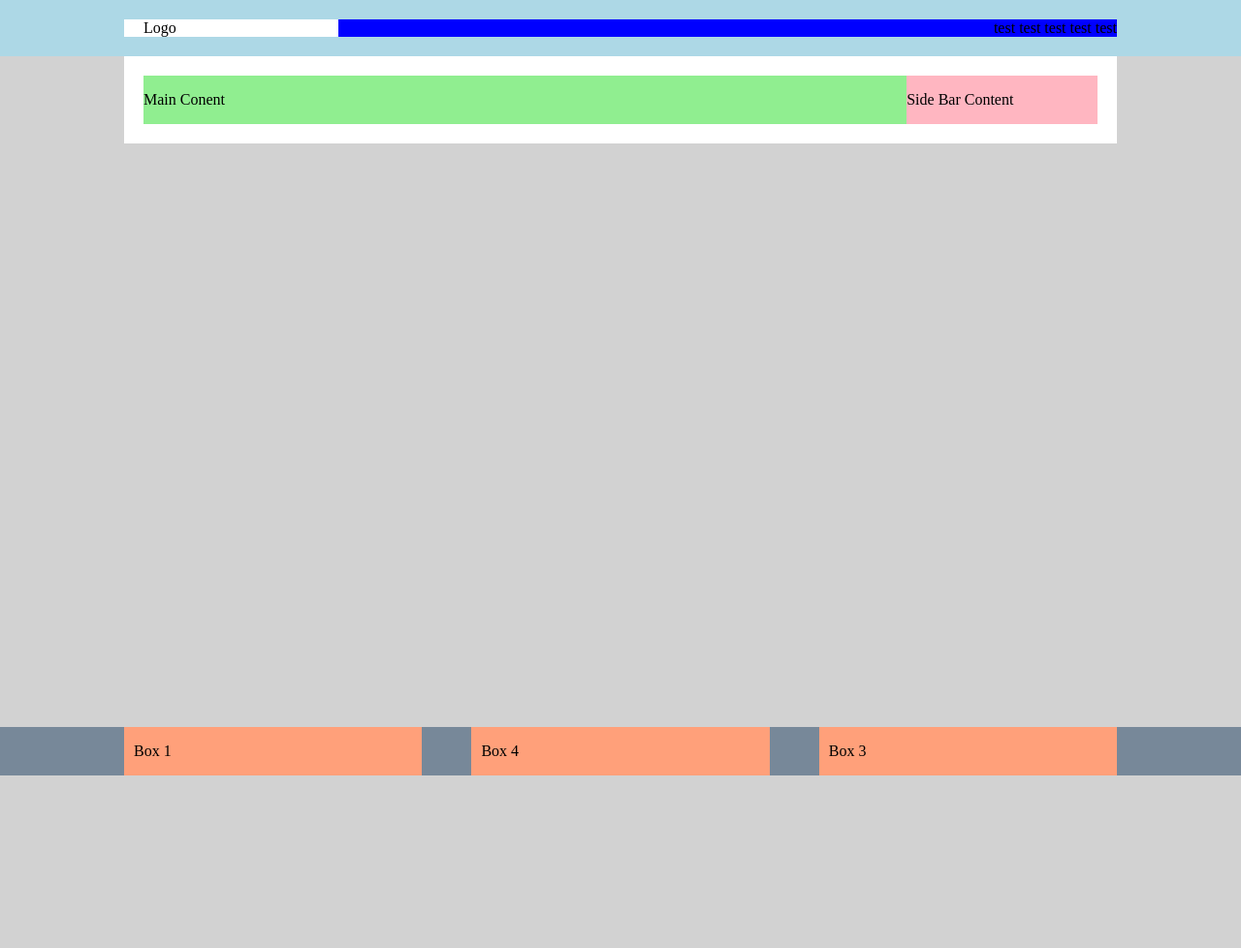
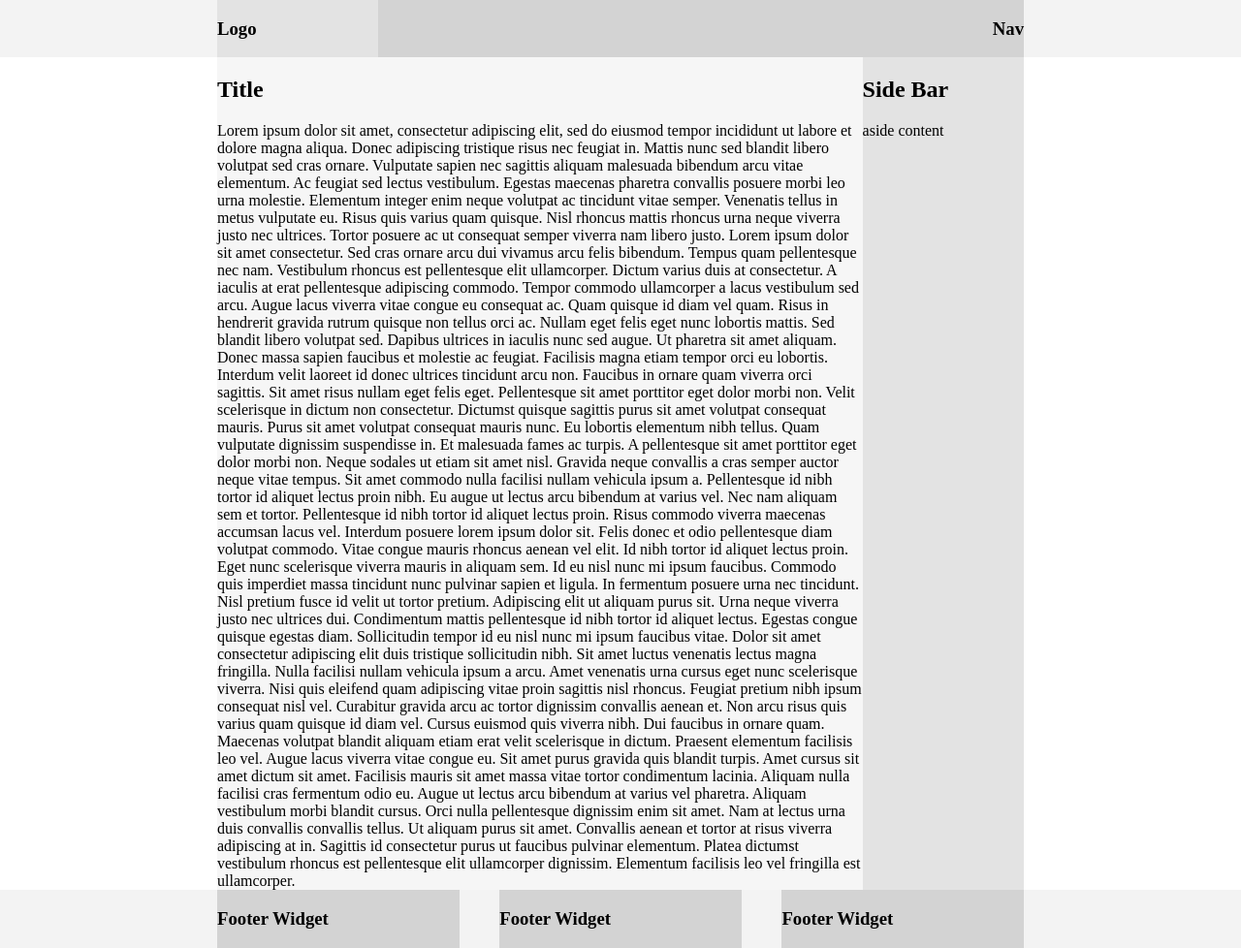
Before and after one commit to zrosensohn/flex-box-example, a plain HTML site: page index.html in a window 1280 px wide. Shown: the whole page at 97% size. Before the commit the page ends 800 px from the top, so only its background shows below. Drawn offline with Linux system fonts and the light colour scheme.

Commit message:
updated index and css with more refined undersatnding of flexbox

```diff
--- a/index.html
+++ b/index.html
@@ -4,76 +4,60 @@
     <meta charset="UTF-8">
     <meta name="viewport" content="width=device-width, initial-scale=1.0">
     <meta http-equiv="X-UA-Compatible" content="ie=edge">
-    <link rel="stylesheet" type="text/css" href="style.css">
+    <link rel="stylesheet" href="style.css">
     <title>Document</title>
 </head>
-
-<body class="site">
-
+<body>
     <header>
-        <div class="container">
-
+        <div class="width-container">
             <div class="nav-container">
-                <div id="logo">Logo</div>
-
-                <nav>
-                    <ul>
-                        <li>test</li>
-                        <li>test</li>
-                        <li>test</li>
-                        <li>test</li>
-                        <li>test</li>
-                    </ul>
+                <div id="logo">
+                    <h3>Logo</h3>
+                </div>
+                <nav class="nav">
+                    <h3>Nav</h3>
                 </nav>
             </div>
-
         </div>
     </header>
 
+    <main class="main-content-container">
+        <div class="width-container">
+            <div class="inner-main-content-container">
+                <article class="article-content-container">
+                    <h1>Title</h1>
+                        Lorem ipsum dolor sit amet, consectetur adipiscing elit, sed do eiusmod tempor incididunt ut labore et dolore magna aliqua. Donec adipiscing tristique risus nec feugiat in. Mattis nunc sed blandit libero volutpat sed cras ornare. Vulputate sapien nec sagittis aliquam malesuada bibendum arcu vitae elementum. Ac feugiat sed lectus vestibulum. Egestas maecenas pharetra convallis posuere morbi leo urna molestie. Elementum integer enim neque volutpat ac tincidunt vitae semper. Venenatis tellus in metus vulputate eu. Risus quis varius quam quisque. Nisl rhoncus mattis rhoncus urna neque viverra justo nec ultrices. Tortor posuere ac ut consequat semper viverra nam libero justo. Lorem ipsum dolor sit amet consectetur. Sed cras ornare arcu dui vivamus arcu felis bibendum. Tempus quam pellentesque nec nam. Vestibulum rhoncus est pellentesque elit ullamcorper. Dictum varius duis at consectetur. A iaculis at erat pellentesque adipiscing commodo. Tempor commodo ullamcorper a lacus vestibulum sed arcu. Augue lacus viverra vitae congue eu consequat ac. Quam quisque id diam vel quam.
 
-    <article class="site-content">
+                        Risus in hendrerit gravida rutrum quisque non tellus orci ac. Nullam eget felis eget nunc lobortis mattis. Sed blandit libero volutpat sed. Dapibus ultrices in iaculis nunc sed augue. Ut pharetra sit amet aliquam. Donec massa sapien faucibus et molestie ac feugiat. Facilisis magna etiam tempor orci eu lobortis. Interdum velit laoreet id donec ultrices tincidunt arcu non. Faucibus in ornare quam viverra orci sagittis. Sit amet risus nullam eget felis eget.
 
-        <div class="container">
+                        Pellentesque sit amet porttitor eget dolor morbi non. Velit scelerisque in dictum non consectetur. Dictumst quisque sagittis purus sit amet volutpat consequat mauris. Purus sit amet volutpat consequat mauris nunc. Eu lobortis elementum nibh tellus. Quam vulputate dignissim suspendisse in. Et malesuada fames ac turpis. A pellentesque sit amet porttitor eget dolor morbi non. Neque sodales ut etiam sit amet nisl. Gravida neque convallis a cras semper auctor neque vitae tempus. Sit amet commodo nulla facilisi nullam vehicula ipsum a. Pellentesque id nibh tortor id aliquet lectus proin nibh. Eu augue ut lectus arcu bibendum at varius vel. Nec nam aliquam sem et tortor. Pellentesque id nibh tortor id aliquet lectus proin. Risus commodo viverra maecenas accumsan lacus vel. Interdum posuere lorem ipsum dolor sit. Felis donec et odio pellentesque diam volutpat commodo.
 
-            <div class="article-content-container">
+                        Vitae congue mauris rhoncus aenean vel elit. Id nibh tortor id aliquet lectus proin. Eget nunc scelerisque viverra mauris in aliquam sem. Id eu nisl nunc mi ipsum faucibus. Commodo quis imperdiet massa tincidunt nunc pulvinar sapien et ligula. In fermentum posuere urna nec tincidunt. Nisl pretium fusce id velit ut tortor pretium. Adipiscing elit ut aliquam purus sit. Urna neque viverra justo nec ultrices dui. Condimentum mattis pellentesque id nibh tortor id aliquet lectus. Egestas congue quisque egestas diam. Sollicitudin tempor id eu nisl nunc mi ipsum faucibus vitae. Dolor sit amet consectetur adipiscing elit duis tristique sollicitudin nibh. Sit amet luctus venenatis lectus magna fringilla. Nulla facilisi nullam vehicula ipsum a arcu. Amet venenatis urna cursus eget nunc scelerisque viverra. Nisi quis eleifend quam adipiscing vitae proin sagittis nisl rhoncus. Feugiat pretium nibh ipsum consequat nisl vel.
 
-                <div class="main-content">
-                    <p>Main Conent</p>
-                </div>
-
-                <div class="side-bar-content">
-                    <p>Side Bar Content</p>
-                </div>
-
+                        Curabitur gravida arcu ac tortor dignissim convallis aenean et. Non arcu risus quis varius quam quisque id diam vel. Cursus euismod quis viverra nibh. Dui faucibus in ornare quam. Maecenas volutpat blandit aliquam etiam erat velit scelerisque in dictum. Praesent elementum facilisis leo vel. Augue lacus viverra vitae congue eu. Sit amet purus gravida quis blandit turpis. Amet cursus sit amet dictum sit amet. Facilisis mauris sit amet massa vitae tortor condimentum lacinia. Aliquam nulla facilisi cras fermentum odio eu. Augue ut lectus arcu bibendum at varius vel pharetra. Aliquam vestibulum morbi blandit cursus. Orci nulla pellentesque dignissim enim sit amet. Nam at lectus urna duis convallis convallis tellus. Ut aliquam purus sit amet. Convallis aenean et tortor at risus viverra adipiscing at in. Sagittis id consectetur purus ut faucibus pulvinar elementum. Platea dictumst vestibulum rhoncus est pellentesque elit ullamcorper dignissim. Elementum facilisis leo vel fringilla est ullamcorper.
+                </article>
+                <aside class="aside-container">
+                    <h2>Side Bar</h2>
+                    aside content
+                </aside>
             </div>
-
         </div>
-
-    </article>
-
+    </main>
 
     <footer>
-
-        <div class="container">
-
-            <div class="footer-container">
-
-                <div class="footer-box">
-                    <p>Box 1</p>
+        <div class="width-container">
+            <div class="footer-content-container">
+                <div class="footer-widget">
+                    <h3>Footer Widget</h3>
                 </div>
-
-                <div class="footer-box">
-                    <p>Box 4</p>
+                <div class="footer-widget">
+                    <h3>Footer Widget</h3>
                 </div>
-
-                <div class="footer-box">
-                    <p>Box 3</p>
+                <div class="footer-widget">
+                    <h3>Footer Widget</h3>
                 </div>
-
             </div>
-
         </div>
-
     </footer>
 
 </body>
--- a/style.css
+++ b/style.css
@@ -1,93 +1,94 @@
+*{
+    box-sizing: border-box;
+    -webkit-font-smoothing: antialiased;
+    -moz-osx-font-smoothing: grayscale;
+}
+
 html {
-    min-height: 100vh;
-
+    height: 100%;
 }
 
 body {
     margin:0;
     padding: 0;
-    background-color: #d2d2d2;
+    display: flex;
+    flex-direction: column;
+    height: 100%;
 }
 
-.site {
-    display: flex;
-    min-height: 100vh;
-    flex-direction: column;
-  }
-
-  .site-content {
-    flex: 1;
-  }
-
-.container {
-    width: 1024px;
+.width-container {
+    width: 65%;
     margin: 0 auto;
 }
 
 header {
-    background-color: lightblue;
+    background-color: #f3f3f3;
 }
-
 
 .nav-container {
     display: flex;
-    padding: 20px 0;
-    box-sizing: border-box;
+    flex-direction: row;
+    justify-content: space-between;
+}
+
+#logo {
+    align-content: flex-start;
+    flex:1;
+    background-color: #e3e3e3;
+}
+
+.nav {
+    align-content: flex-end;
+    flex:4;
+    text-align: right;
+    background-color: #d3d3d3;
+}
+
+.main-content-container {
+    background-color: #fff;
+    /* flex: 1 0 auto;
+    is shorthand for the same as below*/
+    flex-grow: 1;
+    flex-shrink: 0;
+    flex-basis: auto;
+}
+
+.inner-main-content-container {
+    display: flex;
+    flex-direction: row;
+}
+
+.article-content-container {
+    background-color: #f6f6f6;
+    flex: 4;
+}
+
+.aside-container {
+    background-color: #e3e3e3;
+    flex: 1;
+}
+
+footer {
+    flex-shrink: 0;
+    background-color: #f3f3f3;
+}
+
+.footer-content-container {
+    display: flex;
+    flex-direction: row;
+    justify-content: space-between;
+}
+
+.footer-widget {
+    flex-basis: 30%;
+    background-color: #d3d3d3;
 
 }
 
-#logo {
-    flex: 1;
-    background-color: white;
-    padding-left: 20px;
-    box-sizing: border-box;
-}
-
-nav {
-    flex: 4;
-    background-color: blue;
-    text-align: right;
-}
-
-nav ul {
-    margin:0;
-    padding: 0;
-}
-
-nav ul li {
-    display: inline;
-}
-
-.article-content-container {
-    background-color: white;
-    padding: 20px;
-    box-sizing: border-box;
-    display: flex;
-}
-
-.main-content {
-    flex: 4;
-    background-color: lightgreen;
-}
-
-.side-bar-content {
-    flex: 1;
-    background-color: lightpink;
-}
-
-footer{
-    background-color: lightslategray;
-
-}
-
-.footer-container {
-    display:flex;
-    justify-content: space-between;
-}
-
-.footer-box {
-    flex-basis: 30%;
-    background-color: lightsalmon;
-    padding: 0 10px;
-    box-sizing: border-box;
-}
+@media (max-width: 900px) {
+    .nav-container,
+    .inner-main-content-container,
+    .footer-content-container {
+      flex-direction: column;
+    }
+  }
```
